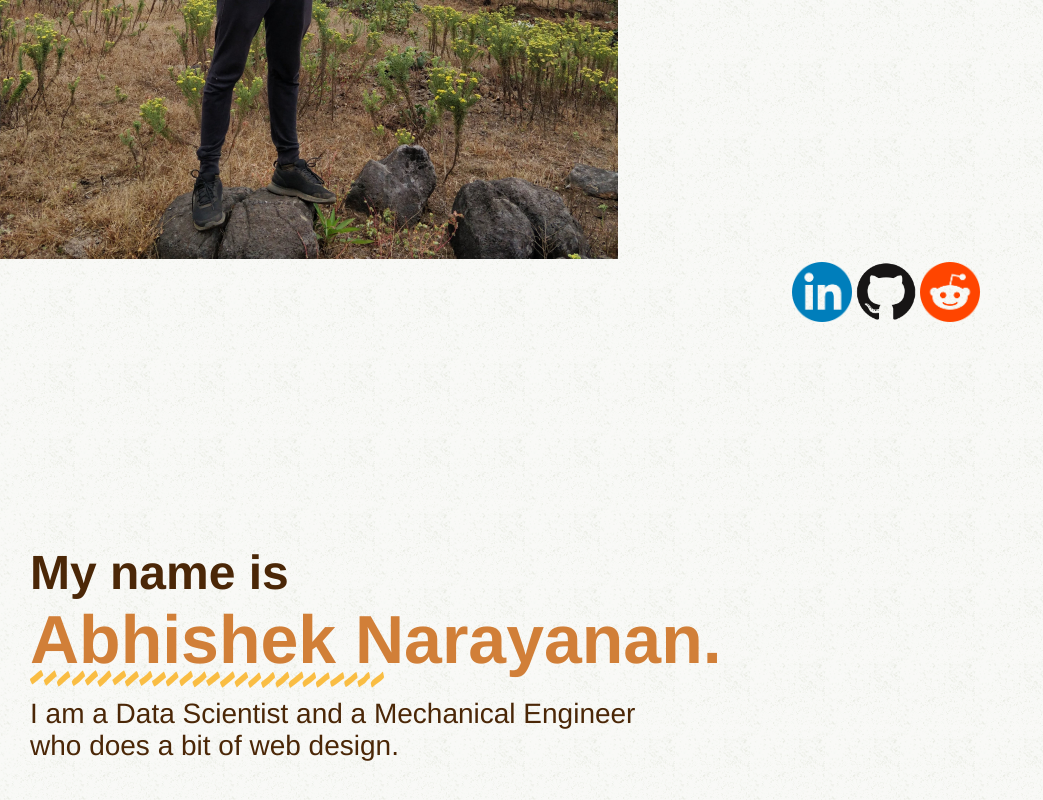
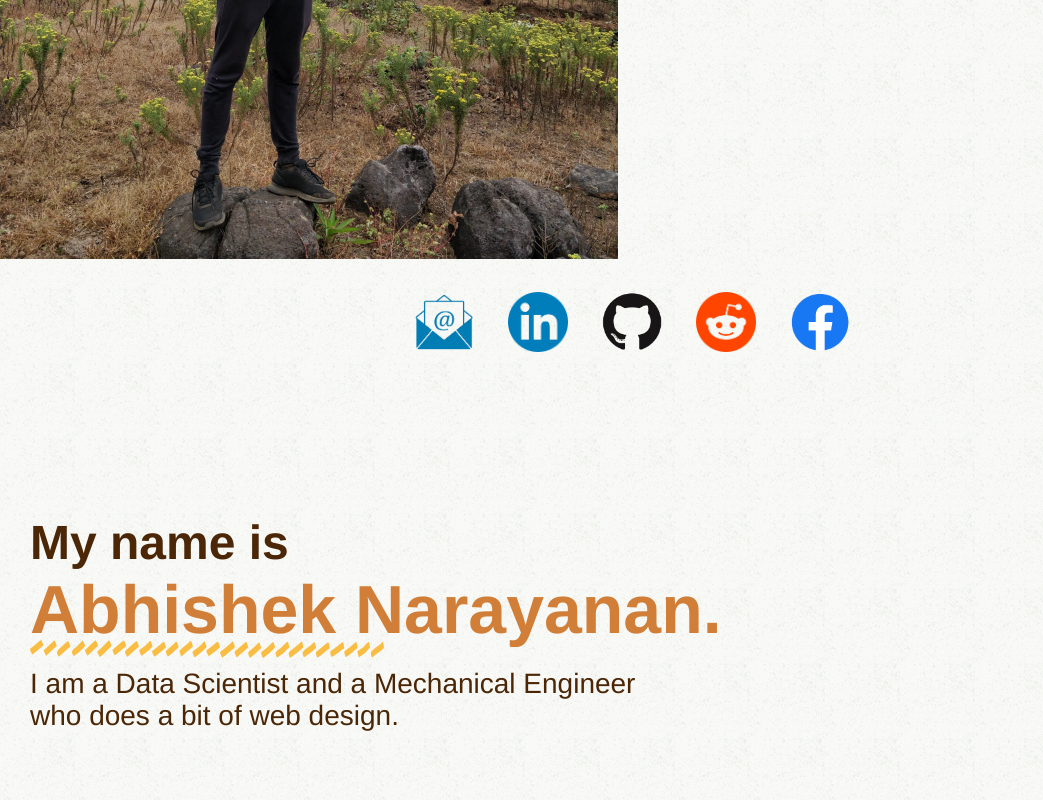
Before and after one commit to abhi-narayanan/portfolio-website, a plain HTML site: page index.html in a window 1280 px wide. Shown: the part 462-1262 px from the top of the page, without its empty margins (0-1043 px from the left). Drawn offline with Linux system fonts and the light colour scheme.

Commit message:
'social-done'

```diff
--- a/css/styles.css
+++ b/css/styles.css
@@ -79,13 +79,18 @@ header nav ul li a {
 #social {
     float: right;
     position: relative;
-    left: -300px;
+    left: -430px;
+}
+
+#social img {
+    margin-left: 30px;
+    margin-top: 30px;
 }
 
 #myself h1 {
     font-family: Coolvetica_b,Helvetica,sans-serif;
     font-size: 48px;
-    margin-top: 180px;
+    margin-top: 150px;
     margin-bottom: 0;
     padding-left: 30px;
 }
--- a/index.html
+++ b/index.html
@@ -49,14 +49,20 @@
 
 			<div id="social">
 
+				<!--https://t4.ftcdn.net/jpg/04/76/40/09/360_F_476400933_A4gKwXtlgQFslfSuDvbV35eQcBIDlYjw.jpg-->
+				<a href="mailto: myselfabhishekn@gmail.com"><img src="./images/mail-logo.png" alt="Email Logo" width="60px" height="60px"></a>
+
 				<!--https://upload.wikimedia.org/wikipedia/commons/thumb/f/f8/LinkedIn_icon_circle.svg/2048px-LinkedIn_icon_circle.svg.png-->
-				<a href="https://www.linkedin.com/in/abhishek-narayanan-404603b5/"><img src="./images/linkedin-logo.png" alt="LinkedIn Logo" width="60px" height="60px"></a>
+				<a href="https://www.linkedin.com/in/abhishek-narayanan/"><img src="./images/linkedin-logo.png" alt="LinkedIn Logo" width="60px" height="60px"></a>
 
 				<!--https://github.githubassets.com/images/modules/logos_page/GitHub-Mark.png-->
 				<a href="https://github.com/abhi-narayanan"><img src="./images/github-logo.png" alt="Github Logo" width="60px" height="60px"></a>
 
 				<!--https://www.redditinc.com/assets/images/site/reddit-logo.png-->
 				<a href="https://www.reddit.com/user/abh15hek/"><img src="./images/reddit-logo.png" alt="Reddit Logo" width="60px" height="60px"></a>
+
+				<!--https://1000logos.net/wp-content/uploads/2021/04/Facebook-logo.png-->
+				<a href="https://www.facebook.com/abhi.narayanan2"><img src="./images/facebook-logo.png" alt="Facebook Logo" width="60px" height="60px"></a>
 
 			</div>
 
```
Also changed, not shown: images/facebook-logo.png (added), images/mail-logo.png (added).
